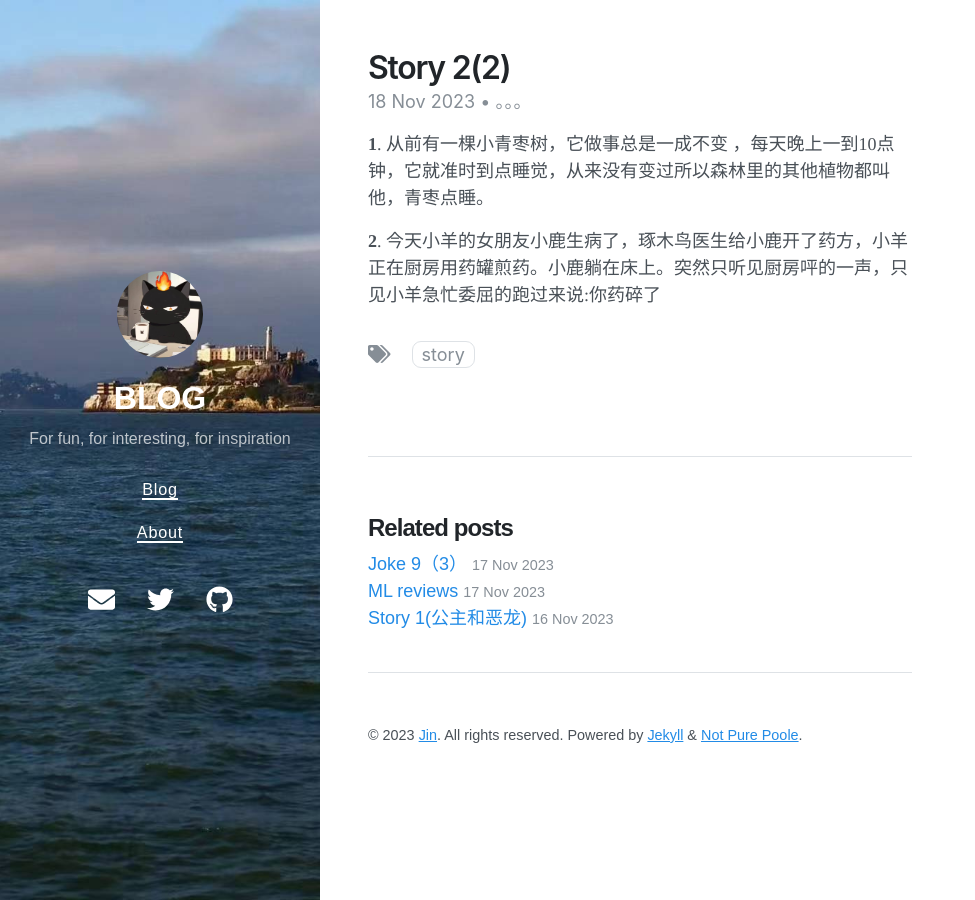
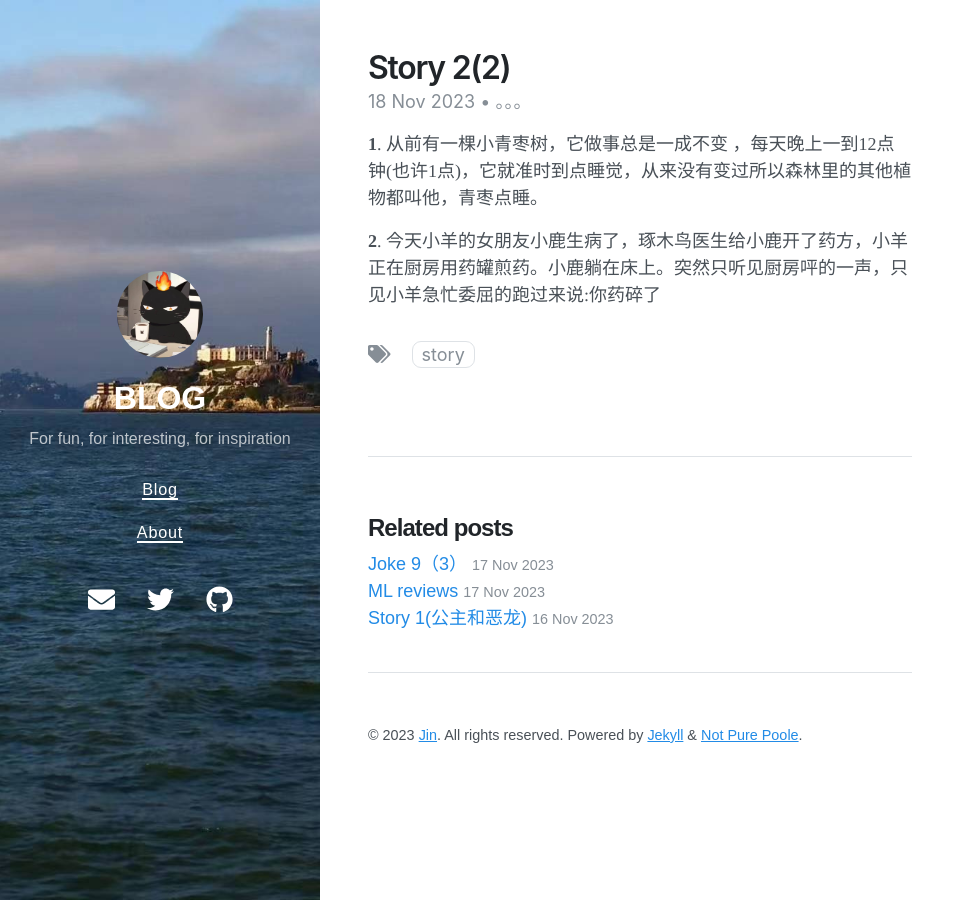
Before and after one commit to New-lay/New-lay.github.io, a Jekyll site: the page built from _posts/2023-11-18-story-2.md, in a window 1280 px wide. Shown: the whole page, without its empty margins (0-975 px from the left). Built offline with Jekyll 4.4.1, drawn with Linux system fonts in a browser that asks for light colours; nearby versions of some CDN libraries.

Commit message:
Update 2023-11-18-story-2.md

```diff
--- a/_posts/2023-11-18-story-2.md
+++ b/_posts/2023-11-18-story-2.md
@@ -6,7 +6,7 @@ tags: Story
 date: 2023-11-18 17:33 +0800
 ---
 **1**.
-从前有一棵小青枣树，它做事总是一成不变 ，每天晚上一到10点钟，它就准时到点睡觉，从来没有变过所以森林里的其他植物都叫他，青枣点睡。
+从前有一棵小青枣树，它做事总是一成不变 ，每天晚上一到12点钟(也许1点)，它就准时到点睡觉，从来没有变过所以森林里的其他植物都叫他，青枣点睡。
 
 
 **2**.
```
